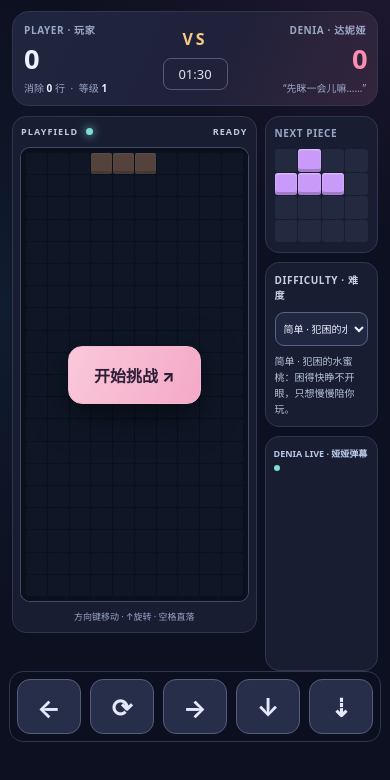
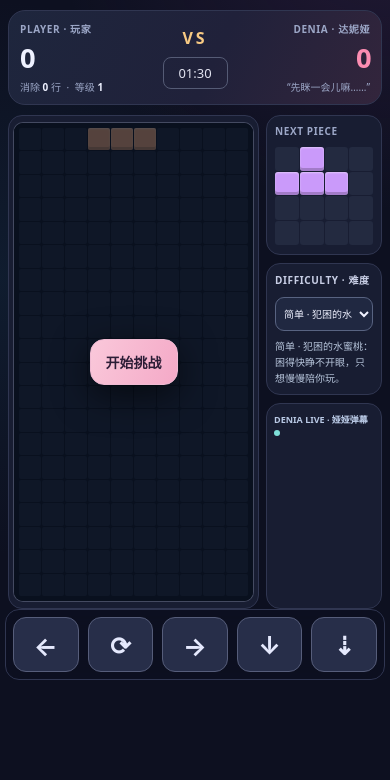
Before and after one commit to yueling043210-cpu/daniya-block-pk, a website: page docs/index.html in a window 390 px wide. Drawn offline with Linux system fonts and the light colour scheme.

Commit message:
Clean arena layout and bottom-anchored live chat (v0.2.2)

```diff
--- a/docs/app.js
+++ b/docs/app.js
@@ -10,7 +10,7 @@ const canCallApi=!!(apiBase||isLocal);
 const apiPath=path=>(apiBase||'')+path;
 const els={
  board:$('board'),next:$('next'),notice:$('notice'),start:$('start'),readyOverlay:$('readyOverlay'),
- status:$('gameStatus'),score:$('playerScore'),bot:$('botScore'),lines:$('lines'),
+ score:$('playerScore'),bot:$('botScore'),lines:$('lines'),
  level:$('level'),clock:$('clock'),botRemark:$('botRemark'),
  difficultySelect:$('difficultySelect'),difficultyDescription:$('difficultyDescription'),chatFeed:$('chatFeed'),
  endOverlay:$('endOverlay'),endPanel:$('endOverlay').querySelector('.end-panel'),
@@ -62,7 +62,6 @@ function draw(){
  els.lines.textContent=s.lines;els.level.textContent=s.level;
  els.bot.textContent=fmt(finalResult?.botScore??currentBotScore(s.elapsedMs));
  els.clock.textContent=timeFmt(durationMs-s.elapsedMs);
- els.status.textContent=finished?'FINISHED':started?'PLAYING':'READY';
 }
 function resetChat(){
  els.chatFeed.replaceChildren();recentLines=[];priorLead='tie';lastReactionAt=-9000;nextChatAt=BARRAGE_INTERVAL_MS;
@@ -169,7 +168,7 @@ async function endGame(){
  outcome(winner,s.score,bot);
  els.endReplay.disabled=!!activeRoom;
  els.endReplay.textContent=activeRoom?'房间已结束':'重新开始 ↗';
- if(!activeRoom){els.endSync.textContent='本地体验 · 本局成绩不发送到 QQ';return;}
+ if(!activeRoom){els.endSync.textContent='';return;}
  els.endSync.textContent='正在验证比赛结果……';
  try{
   const data=await request(`/api/rooms/${activeRoom.id}/finish`,'POST',{ticket:activeRoom.ticket,score:s.score,lines:s.lines,elapsedMs:s.elapsedMs,events:actions});
--- a/docs/index.html
+++ b/docs/index.html
@@ -6,9 +6,9 @@
   <meta name="theme-color" content="#101425" />
   <meta name="description" content="方块 PK · 达妮娅。与三个难度的模拟对手比拼消行分数。" />
   <title>方块 PK · 达妮娅</title>
-  <link rel="stylesheet" href="./style.css?v=021" />
+  <link rel="stylesheet" href="./style.css?v=022" />
   <script defer src="./config.js"></script>
-  <script type="module" src="./app.js?v=021"></script>
+  <script type="module" src="./app.js?v=022"></script>
 </head>
 <body>
 <main class="shell">
@@ -20,11 +20,10 @@
 
   <section class="arena" aria-label="方块 PK 游戏区">
     <div class="game-card">
-      <div class="board-heading"><span>PLAYFIELD <span class="live-dot"></span></span><span id="gameStatus">READY</span></div>
       <div id="notice" class="status-note hidden" role="status"></div>
       <div class="board-stage">
         <div id="board" class="board" aria-label="10列20行方块棋盘"></div>
-        <div id="readyOverlay" class="ready-overlay"><button id="start" type="button" class="ready-start">开始挑战 ↗</button></div>
+        <div id="readyOverlay" class="ready-overlay"><button id="start" type="button" class="ready-start">开始挑战</button></div>
         <div id="endOverlay" class="end-overlay hidden" role="dialog" aria-modal="false" aria-labelledby="endHeading">
           <div class="end-panel">
             <span class="end-kicker" id="endKicker">MATCH COMPLETE</span>
@@ -36,7 +35,6 @@
           </div>
         </div>
       </div>
-      <p class="hint">方向键移动 · ↑旋转 · 空格直落</p>
     </div>
     <aside class="sidepanel" aria-label="下一块和难度">
       <div class="preview-box"><div class="small">NEXT PIECE</div><div id="next" class="next-board"></div></div>
--- a/docs/style.css
+++ b/docs/style.css
@@ -41,3 +41,35 @@
 @media(max-width:570px){.difficulty-select{padding:8px 4px;font-size:10px}.difficulty-description{font-size:10px;margin-top:7px}.chat-panel{padding:8px}.chat-heading{font-size:9px;letter-spacing:0}.chat-feed{height:180px;max-height:180px;padding:2px;gap:5px}.chat-msg{font-size:10px;padding:7px 5px}.chat-name{font-size:9px}}
 @media(max-width:370px){.difficulty-select{font-size:9px}.chat-feed{height:155px;max-height:155px}.chat-msg{font-size:9px}}
 @media(prefers-reduced-motion:reduce){.chat-msg{animation:none}}
+
+/* v0.2.2: expanded playfield and bottom-anchored live chat, stripped interface copy. */
+.shell{width:min(1180px,100%)}
+.arena{grid-template-columns:minmax(0,1fr) minmax(235px,24%);column-gap:12px;align-items:stretch}
+.game-card{justify-content:flex-start;padding:12px 10px}
+.board-stage{width:min(100%,535px)}
+.sidepanel{align-self:stretch;min-height:0;gap:12px}
+.preview-box,.difficulty-drawer,.chat-panel{flex-shrink:0}
+.chat-panel{flex:1 1 0;min-height:200px;overflow:hidden}
+.chat-feed{height:100%;min-height:0;max-height:none;flex:1 1 0;overflow-y:auto;display:flex;flex-direction:column;justify-content:flex-start;scroll-behavior:smooth}
+/* Auto margin absorbs spare space until the feed fills; new bubbles appear at the bottom. */
+.chat-feed>.chat-msg:first-child{margin-top:auto}
+.chat-msg{flex-shrink:0;max-width:100%}
+.ready-start{font-size:17px;padding:15px 26px}
+.end-sync:empty{display:none}
+@media(max-width:570px){
+ .shell{padding:10px 8px calc(16px + env(safe-area-inset-bottom))}
+ .arena{grid-template-columns:minmax(0,1fr) minmax(108px,31%);gap:7px}
+ .game-card{padding:7px 5px}
+ .board-stage{width:100%}
+ .sidepanel{gap:8px}
+ .preview-box,.difficulty-drawer{padding:8px}
+ .chat-panel{min-height:130px;padding:7px}
+ .chat-feed{height:100%;max-height:none;min-height:0;gap:5px}
+ .chat-msg{font-size:10px;padding:6px 5px}
+ .ready-start{font-size:14px;padding:12px 15px}
+}
+@media(max-width:370px){
+ .arena{grid-template-columns:minmax(0,1fr) 100px;gap:5px}
+ .preview-box,.difficulty-drawer{padding:7px}
+ .chat-panel{padding:6px;min-height:110px}
+}
--- a/package.json
+++ b/package.json
@@ -1,9 +1,9 @@
 {
   "name": "daniya-block-pk",
-  "version": "0.2.1",
+  "version": "0.2.2",
   "type": "module",
   "private": true,
-  "description": "Daniya Block PK: seeded opponent, lockable dropdown difficulty, live chat and centered result",
+  "description": "Daniya Block PK: seeded opponent, larger playfield, bottom-anchored live chat and locked scores",
   "scripts": {
     "serve": "node server/server.mjs",
     "test": "node --test"
```
Also changed, not shown: tests/interaction-smoke.test.mjs (+5 -5 lines), tests/interface.test.mjs (+12 -1 lines), README.md.
